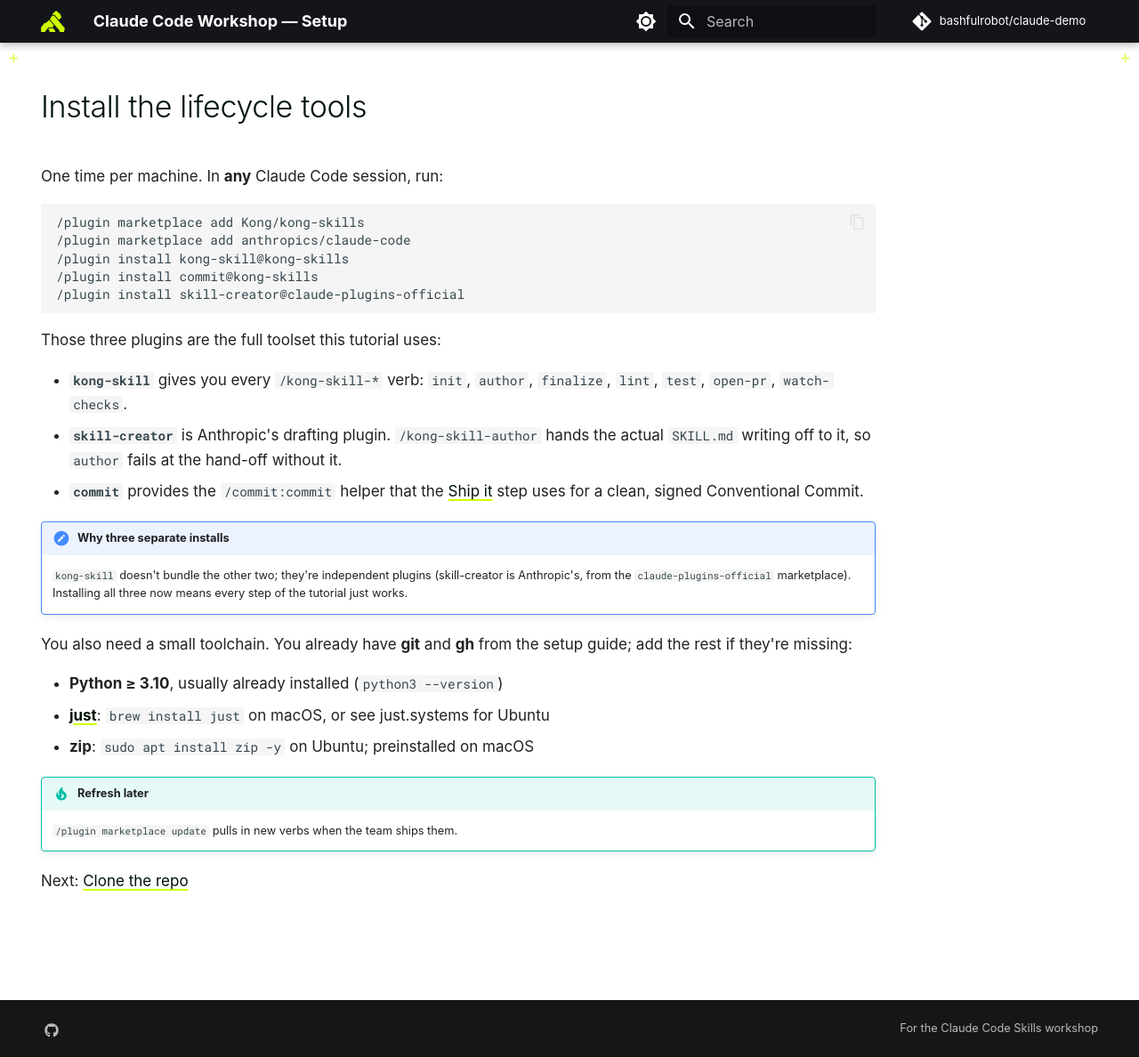
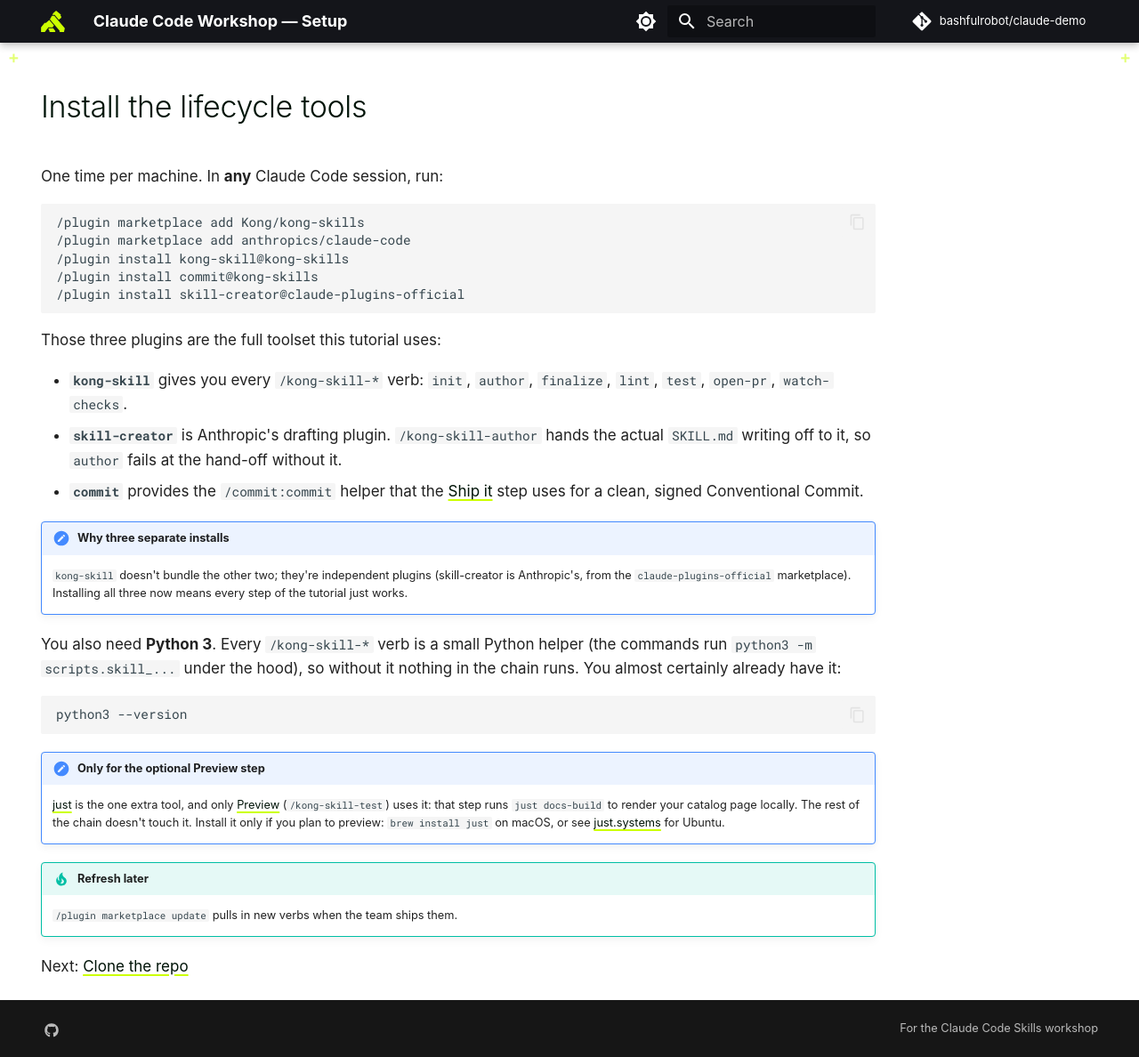
Before and after one commit to bashfulrobot/claude-demo, an MkDocs documentation site: the page built from docs/tutorial/install.md, in a window 1280 px wide and 1188 px high. Shown: the whole window at 89% size. Built offline with MkDocs 1.6.1 and Material for MkDocs 9.7.7, drawn with Linux system fonts in a browser that asks for light colours; some web fonts are replaced; comment, search, counter and statistics services are not loaded.

Commit message:
docs(tutorial): scope install toolchain to what the skills actually use
Drop zip (no lifecycle verb references it), keep Python 3 as required since
every verb runs a python3 helper, and move just to a preview-only note since
only /kong-skill-test uses it.

````diff
--- a/docs/tutorial/install.md
+++ b/docs/tutorial/install.md
@@ -24,11 +24,14 @@ Those three plugins are the full toolset this tutorial uses:
 !!! note "Why three separate installs"
     `kong-skill` doesn't bundle the other two; they're independent plugins (skill-creator is Anthropic's, from the `claude-plugins-official` marketplace). Installing all three now means every step of the tutorial just works.
 
-You also need a small toolchain. You already have **git** and **gh** from the setup guide; add the rest if they're missing:
+You also need **Python 3**. Every `/kong-skill-*` verb is a small Python helper (the commands run `python3 -m scripts.skill_...` under the hood), so without it nothing in the chain runs. You almost certainly already have it:
 
-- **Python ≥ 3.10**, usually already installed (`python3 --version`)
-- **[just](https://just.systems/)**: `brew install just` on macOS, or see just.systems for Ubuntu
-- **zip**: `sudo apt install zip -y` on Ubuntu; preinstalled on macOS
+```bash
+python3 --version
+```
+
+!!! note "Only for the optional Preview step"
+    [just](https://just.systems/) is the one extra tool, and only [Preview](preview.md) (`/kong-skill-test`) uses it: that step runs `just docs-build` to render your catalog page locally. The rest of the chain doesn't touch it. Install it only if you plan to preview: `brew install just` on macOS, or see [just.systems](https://just.systems/) for Ubuntu.
 
 !!! tip "Refresh later"
     `/plugin marketplace update` pulls in new verbs when the team ships them.
````
